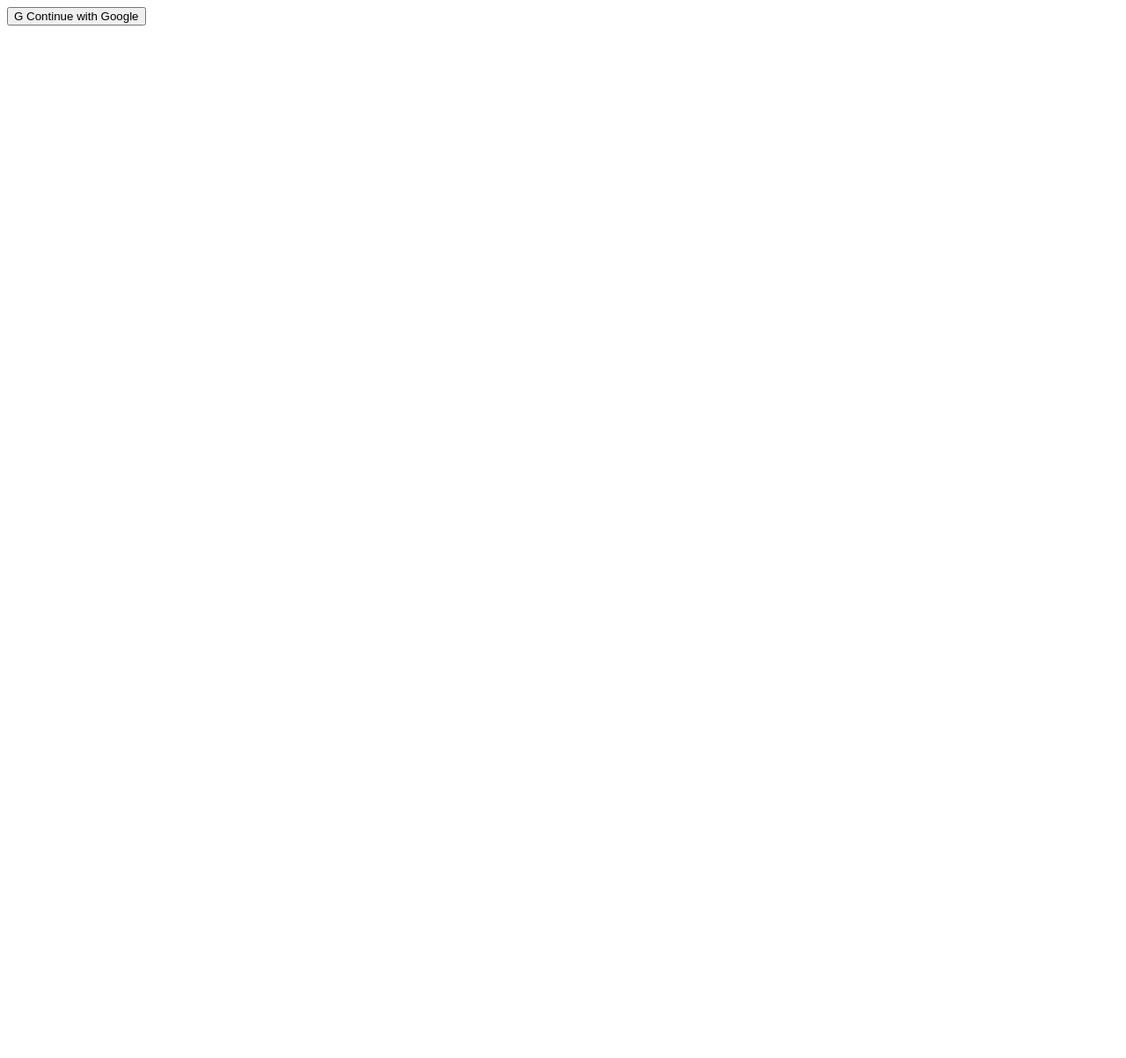
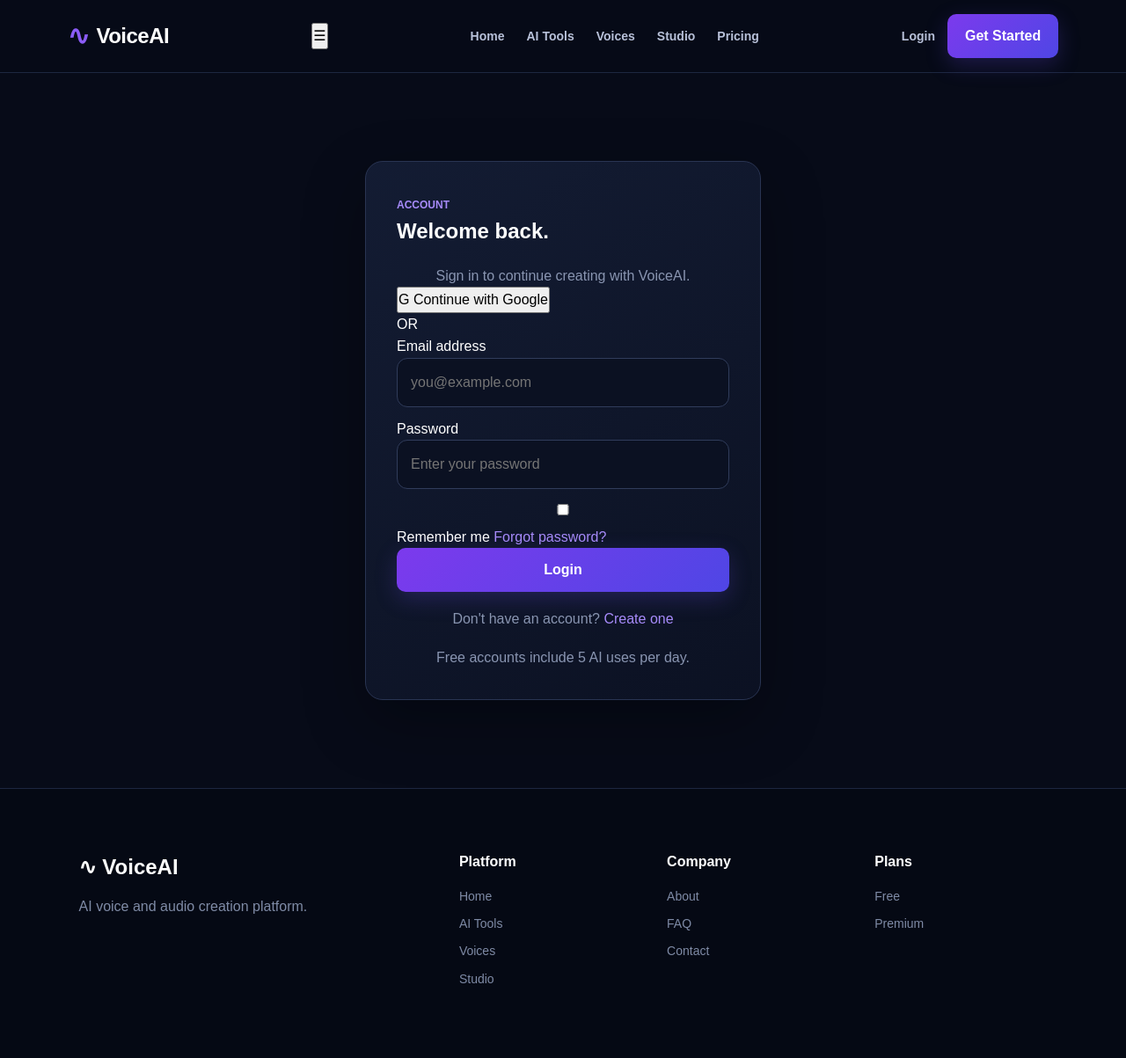
Before and after one commit to bhaylugohil376-lab/ElevenLabs-ai-voice-, a plain HTML site: page login.html in a window 1280 px wide. Shown: the whole page at 88% size. Before the commit the page ends 800 px from the top, so only its background shows below. Drawn offline with Linux system fonts and the light colour scheme.

Commit message:
Revamp login.html structure and content

```diff
--- a/login.html
+++ b/login.html
@@ -1,4 +1,334 @@
-<button type="button" class="google-login-btn" id="googleLogin">
-    <span class="google-icon">G</span>
-    Continue with Google
-</button>
+<!DOCTYPE html>
+<html lang="en">
+<head>
+    <meta charset="UTF-8">
+    <meta name="viewport" content="width=device-width, initial-scale=1.0">
+
+    <title>Login — VoiceAI</title>
+
+    <link rel="stylesheet" href="style.css">
+</head>
+
+<body>
+
+<header class="navbar">
+
+    <div class="logo">
+        <a href="index.html">
+            <span>∿</span> VoiceAI
+        </a>
+    </div>
+
+    <nav class="nav-links">
+        <a href="index.html">Home</a>
+        <a href="tools.html">AI Tools</a>
+        <a href="voices.html">Voices</a>
+        <a href="studio.html">Studio</a>
+        <a href="pricing.html">Pricing</a>
+    </nav>
+
+    <div class="nav-actions">
+        <a href="login.html" class="login-btn">Login</a>
+        <a href="pricing.html" class="nav-button">Get Started</a>
+    </div>
+
+</header>
+
+
+<main>
+
+<section class="login-section">
+
+    <div class="login-card">
+
+        <span>ACCOUNT</span>
+
+        <h1>
+            Welcome back.
+        </h1>
+
+        <p class="login-subtitle">
+            Sign in to continue creating with VoiceAI.
+        </p>
+
+
+        <!-- GOOGLE -->
+
+        <button
+            type="button"
+            class="google-login-btn"
+            id="googleLogin"
+        >
+
+            <span class="google-icon">
+                G
+            </span>
+
+            Continue with Google
+
+        </button>
+
+
+        <div class="login-divider">
+
+            <span>OR</span>
+
+        </div>
+
+
+        <!-- EMAIL -->
+
+        <form id="loginForm">
+
+            <label for="email">
+                Email address
+            </label>
+
+            <input
+                id="email"
+                type="email"
+                placeholder="you@example.com"
+                autocomplete="email"
+                required
+            >
+
+
+            <label for="password">
+                Password
+            </label>
+
+            <input
+                id="password"
+                type="password"
+                placeholder="Enter your password"
+                autocomplete="current-password"
+                required
+            >
+
+
+            <div class="login-options">
+
+                <label class="remember-option">
+
+                    <input
+                        type="checkbox"
+                        id="rememberMe"
+                    >
+
+                    <span>
+                        Remember me
+                    </span>
+
+                </label>
+
+
+                <a href="#" id="forgotPassword">
+                    Forgot password?
+                </a>
+
+            </div>
+
+
+            <button
+                type="submit"
+                class="primary-btn login-submit"
+            >
+                Login
+            </button>
+
+        </form>
+
+
+        <p class="create-account">
+
+            Don't have an account?
+
+            <a href="signup.html">
+                Create one
+            </a>
+
+        </p>
+
+
+        <p class="login-note">
+            Free accounts include 5 AI uses per day.
+        </p>
+
+    </div>
+
+</section>
+
+</main>
+
+
+<footer>
+
+    <div class="footer-brand">
+
+        <h2>∿ VoiceAI</h2>
+
+        <p>
+            AI voice and audio creation platform.
+        </p>
+
+    </div>
+
+
+    <div>
+
+        <h4>Platform</h4>
+
+        <a href="index.html">Home</a>
+        <a href="tools.html">AI Tools</a>
+        <a href="voices.html">Voices</a>
+        <a href="studio.html">Studio</a>
+
+    </div>
+
+
+    <div>
+
+        <h4>Company</h4>
+
+        <a href="about.html">About</a>
+        <a href="faq.html">FAQ</a>
+        <a href="contact.html">Contact</a>
+
+    </div>
+
+
+    <div>
+
+        <h4>Plans</h4>
+
+        <a href="pricing.html">Free</a>
+        <a href="pricing.html">Premium</a>
+
+    </div>
+
+</footer>
+
+
+<script src="script.js"></script>
+
+
+<script>
+
+document.addEventListener(
+    "DOMContentLoaded",
+    function () {
+
+
+        /* =========================
+           GOOGLE LOGIN
+        ========================= */
+
+        const googleLogin =
+            document.getElementById(
+                "googleLogin"
+            );
+
+
+        if (googleLogin) {
+
+            googleLogin.addEventListener(
+                "click",
+                function () {
+
+                    alert(
+                        "Google Login is ready for OAuth integration."
+                    );
+
+                }
+            );
+
+        }
+
+
+        /* =========================
+           EMAIL LOGIN DEMO
+        ========================= */
+
+        const loginForm =
+            document.getElementById(
+                "loginForm"
+            );
+
+
+        if (loginForm) {
+
+            loginForm.addEventListener(
+                "submit",
+                function (event) {
+
+                    event.preventDefault();
+
+
+                    const email =
+                        document.getElementById(
+                            "email"
+                        ).value.trim();
+
+
+                    const password =
+                        document.getElementById(
+                            "password"
+                        ).value;
+
+
+                    if (!email || !password) {
+
+                        alert(
+                            "Please enter your email and password."
+                        );
+
+                        return;
+
+                    }
+
+
+                    alert(
+                        "Login UI is working. Connect your authentication backend to enable real login."
+                    );
+
+                }
+            );
+
+        }
+
+
+        /* =========================
+           FORGOT PASSWORD
+        ========================= */
+
+        const forgotPassword =
+            document.getElementById(
+                "forgotPassword"
+            );
+
+
+        if (forgotPassword) {
+
+            forgotPassword.addEventListener(
+                "click",
+                function (event) {
+
+                    event.preventDefault();
+
+                    alert(
+                        "Password reset will be connected to the authentication backend."
+                    );
+
+                }
+            );
+
+        }
+
+    }
+
+);
+
+</script>
+
+</body>
+</html>
```
